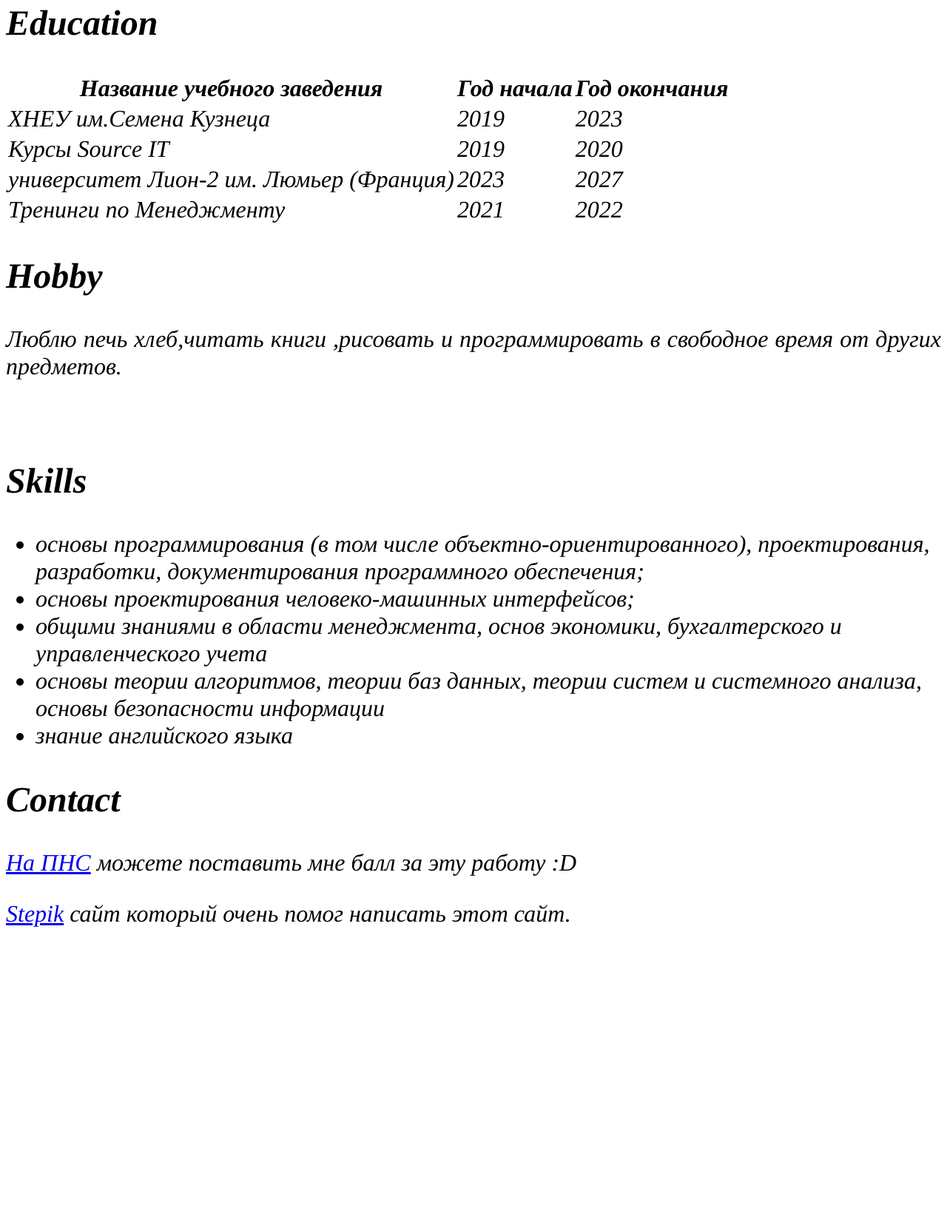
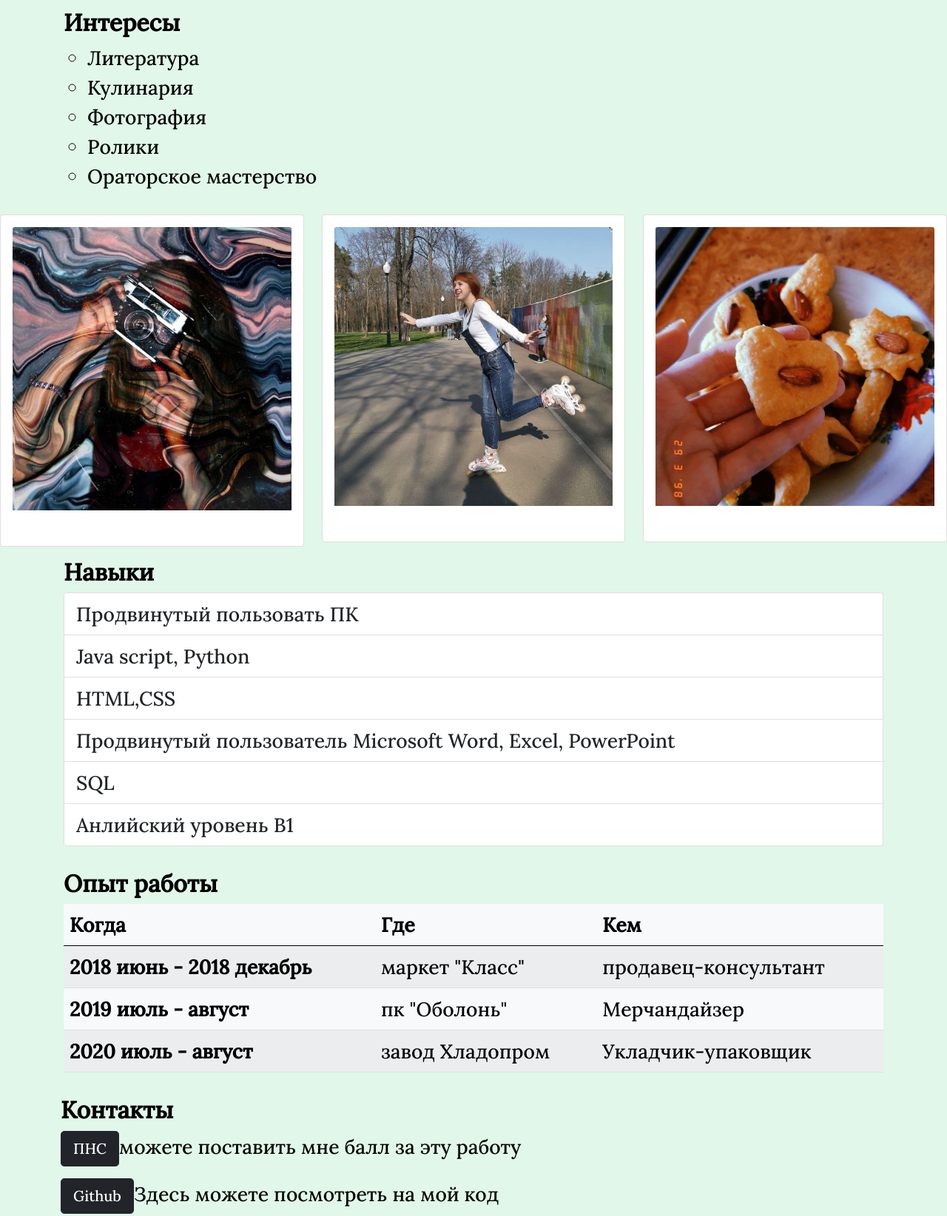
Before and after one commit to khlebSmaslom/my--site, a plain HTML site: page index.html in a window 1280 px wide. Shown: the part 568-2212 px from the top of the page at 74% size. Before the commit the page ends 1854 px from the top, so only its background shows below. Drawn offline with nearby package versions, Linux system fonts and the light colour scheme.

Commit message:
обнова 1.0

```diff
--- a/index.html
+++ b/index.html
@@ -4,67 +4,129 @@
             <meta charset="utf-8">
             <title>Моё резюме</title>
             <meta name="viewport" content="witdth=device-width, initial-scale=1">
-            <link rel="stylesheet" href="style.css">
-    </head>
-        <body>
 
-   <h1  id="about"  style="color:#C71585">German Nastya</h1>
-<h3 style="color:#7B68EE">System analyst</h3>
-  </p >Опытный системный аналитик с 5 летним опытом работы в разработке непротиворечивой и полной модели требований бизнеса к внедряемому программному обеспечению, методики системного анализа, заботой функционирование техники и удовлетворение ее технических свойств.специалист по решению сложных организационно-технических проблем, имеющих междисциплинарную природу, использующий принципы общей теории систем и методы системного анализа</p><br>
+            <!-- Bootstrap CSS -->
+    <link href="https://cdn.jsdelivr.net/npm/bootstrap@5.0.1/dist/css/bootstrap.min.css" rel="stylesheet" integrity="sha384-+0n0xVW2eSR5OomGNYDnhzAbDsOXxcvSN1TPprVMTNDbiYZCxYbOOl7+AMvyTG2x" crossorigin="anonymous">
+    <link rel="stylesheet" href="style.css">
+    <link rel="preconnect" href="https://fonts.gstatic.com">
+    <link href="https://fonts.googleapis.com/css2?family=Lora:wght@500&display=swap" rel="stylesheet">
 
-<h2 id="educa">Education</h2>
-<table>
- <tr>
-    <th>Название учебного заведения</th>
-          <th>Год начала<br></th>
-        <th>Год окончания</th>
-  </tr>
-  <tr>
-          <td><em>ХНЕУ им.Семена Кузнеца</em></td>
-          <td>2019</td>
-          <td>2023</td>
-        </tr>
-        <tr>
-          <td><em>Курсы Source IT</em></td>
-          <td>2019</td>
-          <td>2020</td>
-        </tr>
-<tr>
-          <td><em>университет Лион-2 им. Люмьер (Франция)</em></td>
-          <td>2023</td>
-          <td>2027</td>
-   </tr>
-      </tr>
-<tr>
-  <td><em>Тренинги по Менеджменту</em></td>
-          <td>2021</td>
-          <td>2022</td>
-   </tr>
-</table>
-<h2 id="hobby">Hobby</h2>
-<div class="row">
-  <div class="column">
-
-<p>Люблю печь хлеб,читать книги ,рисовать и программировать в свободное время от других предметов.</p><br>
-  </div>
-
-<h2 id="skill">Skills</h2>
-  <ul>
-
-            <li>основы программирования (в том числе объектно-ориентированного), проектирования, разработки, документирования программного обеспечения;</li>
-
-            <li>основы проектирования человеко-машинных интерфейсов;</li>
-
-            <li> общими знаниями в области менеджмента, основ экономики, бухгалтерского и управленческого учета</li>
-
-            <li>основы теории алгоритмов, теории баз данных, теории систем и системного анализа, основы безопасности информации</li>
-<li>знание английского языка</li>
-          </ul>
-
-<h2 id="contact">Contact</h2>
-    <p><a href="https://pns.hneu.edu.ua/my/">На ПНС</a> можете поставить мне балл за эту работу :D</p>
-  <p><a href="https://stepik.org/users/157225864/courses">Stepik</a> сайт который очень помог написать этот сайт.</p>
+  </head>
 
   <body>
 
+   <h1 class="text-center">Герман Анастасия</h1>
+   <h3 class="text-center">Системный анализ</h3>
+
+
+  <div class="container p-4 border border-dark">
+    <div class="row gx-5">
+      <div class="col">
+    <img src="./img/myph.jpg" class="col-md-3 float-md-end mb-3 ms-md-3" alt="...">
+
+    <p> Проживаю в Харькове.У меня большая семья: я , мама, младший брат, бабушка, дедушка и тётя.
+      Закончила специализированную школу I-III степеня №155 с гуманитарным углубленнием на языки:английский, немецкий.<br>
+      Студентка второго курса самого лучшего Харьковского национального экономического универститета им.Семена Кузнеца.
+     Учусь на факультете Информационных технологий на специальности "Системный анализ".
+     В моей группе 12 лучших будущих системных аналитиков, а может и нет.
+    </p>
+  </div>
+  </div>
+  </div>
+
+  <div class="container p-3">
+<h2><b>Интересы</b></h2>
+
+<ul class="list-unstyled">
+<li>
+  <ul>
+    <li>Литература</li>
+    <li>Кулинария</li>
+    <li>Фотография</li>
+    <li>Ролики</li>
+    <li>Ораторское мастерство</li>
+  </ul>
+</li>
+</ul>
+</div>
+
+<div class="row row-cols-1 row-cols-md-3 g-4">
+  <div class="col">
+    <div class="card p-3">
+      <img src="./img/pht.jpg" class="card-img-top" alt="...">
+      <div class="card-body">
+      </div>
+    </div>
+  </div>
+  <div class="col">
+    <div class="card p-3">
+      <img src="./img/rolls.jpg" class="card-img-top" alt="...">
+      <div class="card-body">
+
+      </div>
+    </div>
+  </div>
+  <div class="col">
+    <div class="card p-3">
+      <img src="./img/cookie.jpg" class="card-img-top" alt="...">
+      <div class="card-body">
+      </div>
+    </div>
+  </div>
+
+</div>
+<div class="container p-3">
+  <h2><b>Навыки</b></h2>
+
+  <ul class="list-group">
+    <li class="list-group-item">Продвинутый пользовать ПК</li>
+    <li class="list-group-item">Java script, Python</li>
+    <li class="list-group-item">HTML,CSS</li>
+    <li class="list-group-item">Продвинутый пользователь Microsoft Word, Excel, PowerPoint</li>
+    <li class="list-group-item">SQL</li>
+    <li class="list-group-item">Анлийский уровень B1</li>
+  </ul>
+</div>
+
+<div class="container p-3">
+<h2><b>Опыт работы</b></h2>
+
+<table class="table table-light table-hover table-striped">
+  <thead>
+    <tr>
+      <th scope="col">Когда</th>
+      <th scope="col">Где</th>
+      <th scope="col">Кем</th>
+
+    </tr>
+  </thead>
+  <tbody>
+    <tr>
+      <th scope="row">2018 июнь - 2018 декабрь</th>
+      <td>маркет "Класс"</td>
+      <td>продавец-консультант</td>
+    </tr>
+    <tr>
+      <th scope="row">2019 июль - август</th>
+      <td>пк "Оболонь"</td>
+      <td>Мерчандайзер</td>
+    </tr>
+    <tr>
+      <th scope="row">2020 июль - август</th>
+      <td>завод Хладопром</td>
+      <td>Укладчик-упаковщик</td>
+    </tr>
+  </tbody>
+</table>
+</div>
+
+<div class="container">
+<h2><b>Контакты</b></h2>
+  <p><a class="btn btn-dark btn-lg" href="https://pns.hneu.edu.ua/course/view.php?id=7113" role="button">ПНС</a>можете поставить мне балл за эту работу</p>
+  <p><a class="btn btn-dark btn-lg" href="https://github.com/khlebSmaslom" role="button">Github</a>Здесь можете посмотреть на мой код</p>
+</div>
+
+  <script src="https://cdn.jsdelivr.net/npm/bootstrap@5.0.1/dist/js/bootstrap.min.js" integrity="sha384-Atwg2Pkwv9vp0ygtn1JAojH0nYbwNJLPhwyoVbhoPwBhjQPR5VtM2+xf0Uwh9KtT" crossorigin="anonymous"></script>
+  <body>
+
     </html>
--- a/style.css
+++ b/style.css
@@ -1,9 +1,9 @@
 body {
-    font-style: italic;
-    font-family: Times, Times New Roman, serif; /* Семейство шрифтов */
-    font-size: 24pt; /* Размер основного шрифта в пунктах  */
-    background-color: #FFFFFF; /* Цвет фона веб-страницы */
+    font-family: 'Lora', serif; /* Семейство шрифтов */
+    font-size: 20pt; /* Размер основного шрифта в пунктах  */
+    background-color: #cbf1d991; /* Цвет фона веб-страницы */
     color: #000000; /* Цвет основного текста */
+    position: relative;
   }
     p {
     text-align: justify; /* Выравнивание по ширине */
```
Also changed, not shown: img/cookie.jpg (added), img/liter.jpg (added), img/myph.jpg (added), img/pht.jpg (added), img/rolls.jpg (added).
